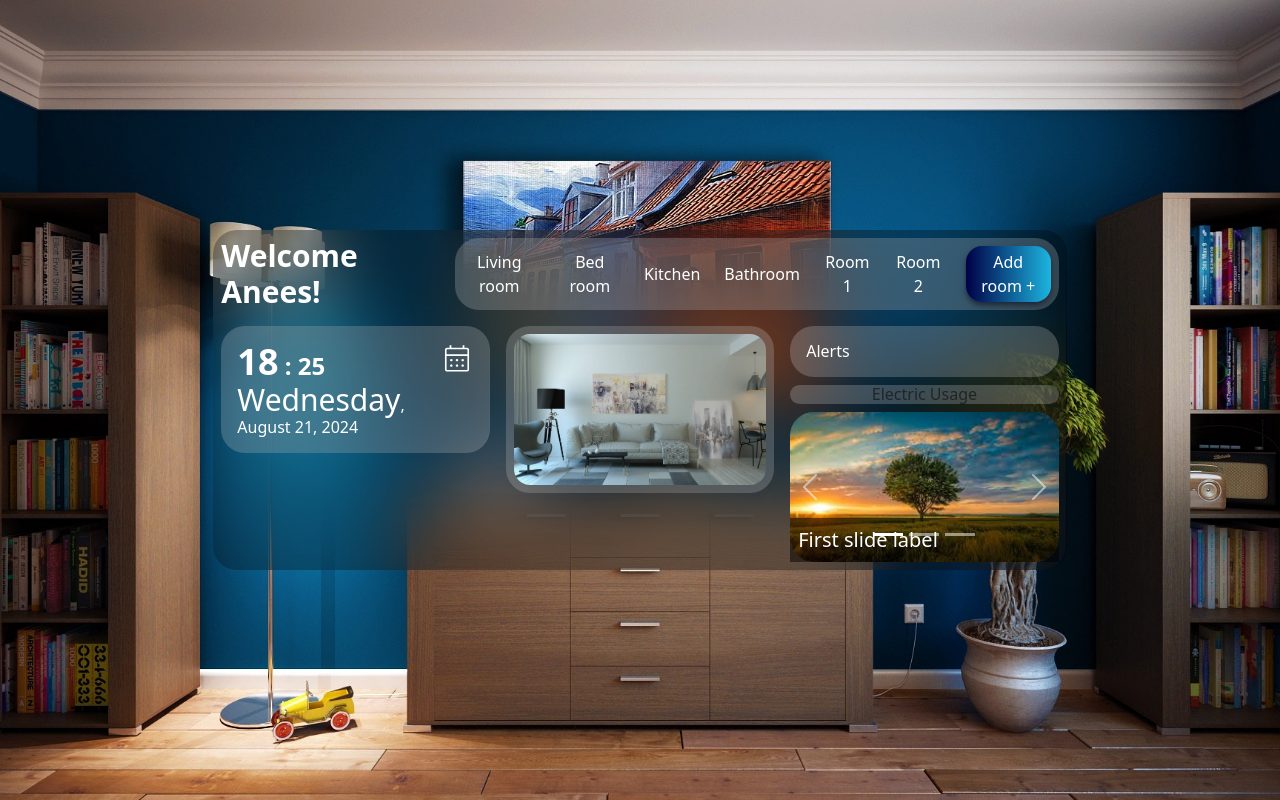
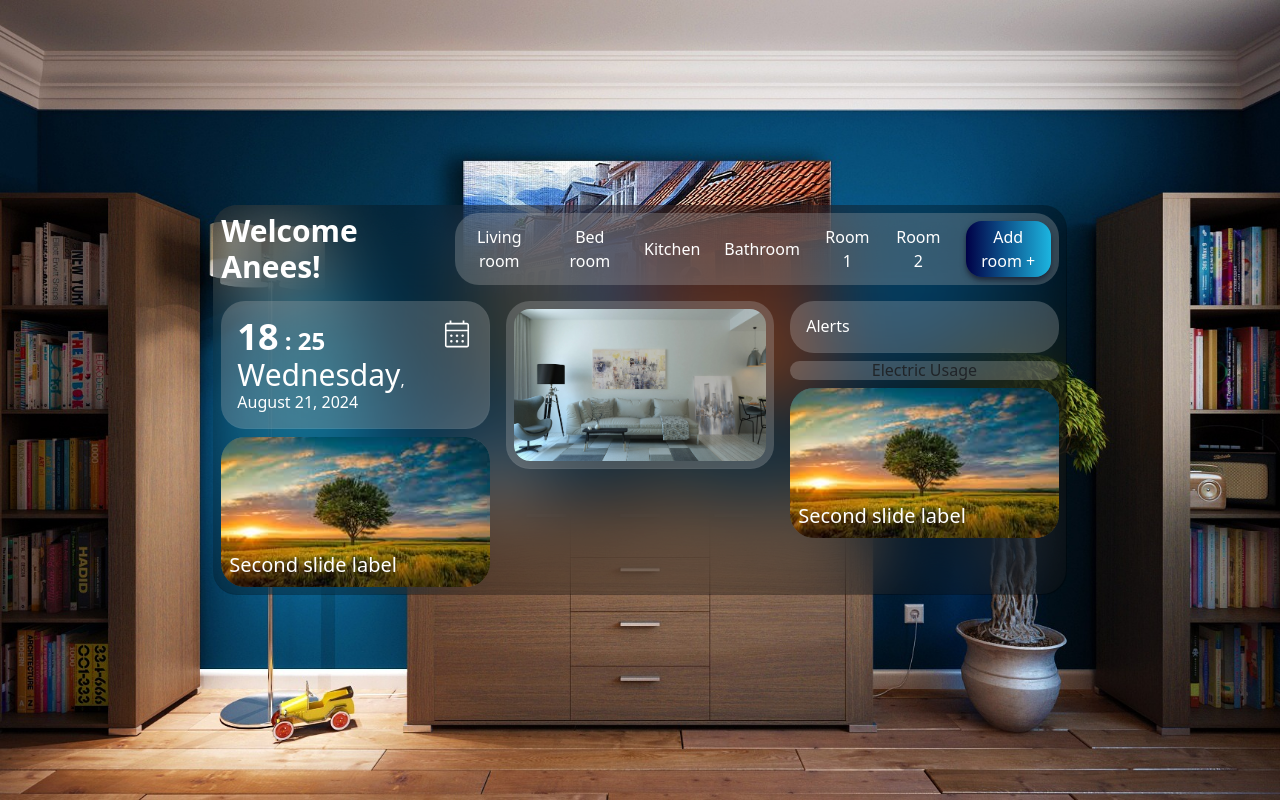
Before and after one commit to Aneeshaik/smart-home, a React (Create React App) app: page / in a window 1280 px wide. Both pictures are taken after a click on the button "Add room +". Built offline with nearby package versions, Linux system fonts and the light colour scheme; no server answers.

Commit message:
carousel-added

```diff
--- a/src/components/Left.js
+++ b/src/components/Left.js
@@ -1,6 +1,7 @@
 import Time from "./Time"
 import { useState, useEffect } from "react";
 import Weather from "./Weather";
+import News from "./News";
 
 const Left = () => {
     const [location, setLocation] = useState({ lat: null, lon: null });
@@ -25,6 +26,7 @@ const Left = () => {
     return (
         <div className="">
             <Time />
+            <News />
             <Weather location={location} />
         </div>
     )
--- a/src/components/News.js
+++ b/src/components/News.js
@@ -56,7 +56,7 @@ const News = () => {
     // </div>
 
 <div className="backdrop-blur-3xl m-2 bg-white/20 rounded-3xl flex justify-center items-center">
-  <Carousel className="w-full rounded-3xl">
+  <Carousel className="w-full" controls={false} indicators={false}>
     <Carousel.Item interval={1000}>
       <div className="relative w-full h-[150px] rounded-3xl">
         <img
@@ -64,33 +64,33 @@ const News = () => {
           alt="news-image"
           className="w-full h-[150px] object-cover rounded-3xl"
         />
-        <div className="absolute inset-x-0 bottom-0 bg-opacity-50 bg-black text-white p-2 text-left">
+        <div className="absolute inset-x-0 bottom-0 text-white p-2 rounded-3xl text-left">
           <h3 className='text-xl'>First slide label</h3>
           {/* <p>Nulla vitae elit libero, a pharetra augue mollis interdum.</p> */}
         </div>
       </div>
     </Carousel.Item>
-    <Carousel.Item interval={500}>
+    <Carousel.Item interval={2*1000}>
       <div className="relative w-full h-[150px] rounded-3xl">
         <img
           src={NewsImage}
           alt="news-image"
           className="w-full h-[150px] object-cover rounded-3xl"
         />
-        <div className="absolute inset-x-0 bottom-0 bg-opacity-50 bg-black text-white p-2 text-left">
+        <div className="absolute inset-x-0 bottom-0 text-white p-2 rounded-3xl text-left">
           <h3 className='text-xl'>Second slide label</h3>
           {/* <p>Lorem ipsum dolor sit amet, consectetur adipiscing elit.</p> */}
         </div>
       </div>
     </Carousel.Item>
-    <Carousel.Item>
+    <Carousel.Item interval={2*1000}>
       <div className="relative w-full h-[150px] rounded-3xl">
         <img
           src={NewsImage}
           alt="news-image"
           className="w-full h-[150px] object-cover rounded-3xl"
         />
-        <div className="absolute inset-x-0 bottom-0 bg-opacity-50 bg-black text-white p-2 text-center">
+        <div className="absolute inset-x-0 bottom-0 text-white p-2 rounded-3xl text-left">
           <h3 className='text-xl'>Third slide label</h3>
           {/* <p className='leading-tight'>Praesent commodo cursus magna, vel scelerisque nisl consectetur.</p> */}
         </div>
--- a/src/components/Weather.js
+++ b/src/components/Weather.js
@@ -62,7 +62,7 @@ const Weather = (props) => {
         }
     }, [weatherData.list]);
 
-    const fetchData = useCallback(async() => {
+    const fetchData =  useCallback(async() => {
             const apiKey = process.env.REACT_APP_YOUR_OPEN_WEATHER_API_KEY;
 
             try {
```
